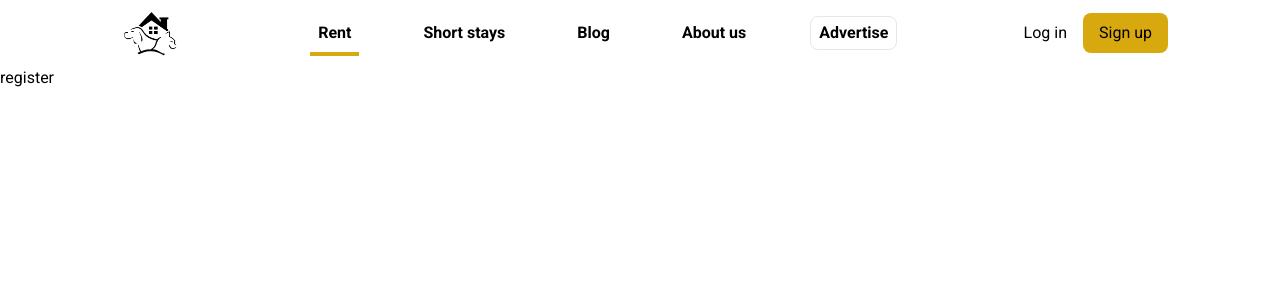
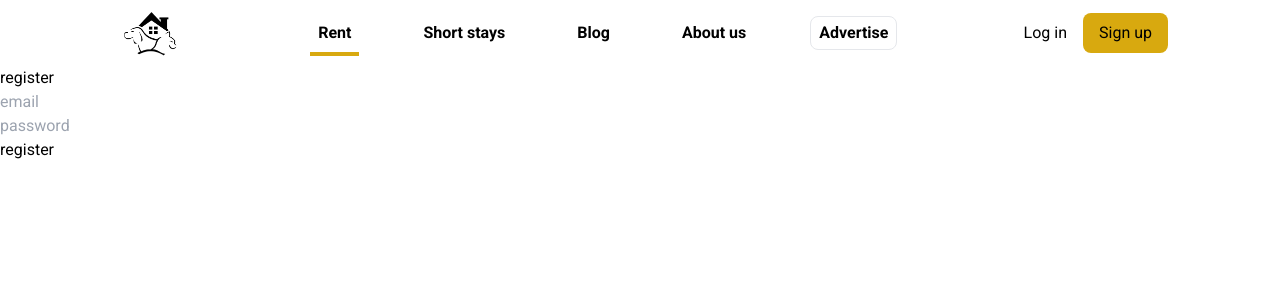
Before and after one commit to emmanueluwa/stays, a Next.js app: page /register in a window 1280 px wide. Shown: the top 300 px of the page. Built offline with nearby package versions, Linux system fonts and the light colour scheme.

Commit message:
adding the ability to register a user

```diff
--- a/package.json
+++ b/package.json
@@ -33,6 +33,7 @@
     "autoprefixer": "^10.4.13",
     "graphql-request": "^5.1.0",
     "postcss": "^8.4.21",
+    "postcss-preset-env": "^8.0.1",
     "tailwindcss": "^3.2.4"
   }
 }
--- a/pages/index.tsx
+++ b/pages/index.tsx
@@ -6,17 +6,22 @@ import styles from "../styles/Home.module.css";
 import NewListings from "../components/newListings";
 import Footer from "../components/footer";
 import {ApolloClient, ApolloProvider, InMemoryCache, useQuery, gql} from "@apollo/client"
-import { useObotaQuery } from "../src/generated/graphql";
+import { useObotaQuery, User, useUsersQuery } from "../src/generated/graphql";
 
 const inter = Inter({ subsets: ["latin"] });
 
 
 
 export default function Home() {
+  const {data, } = useUsersQuery({fetchPolicy: 'network-only'});
+
+  // const userData = {
+  //   user: data.users
+  // }
 
   return (
 
-    <Navbar >
+    <Navbar>
       <div className="">
 
         {/* Hero */}
@@ -28,6 +33,21 @@ export default function Home() {
         {/* take action */}
         {/* blogs */}
         <div>Greetings</div>
+        {
+          (!data) ? (
+            <div>loading...</div>
+          ) :
+           <ul>
+          {data.users.map((x, id) => (
+            <li key={id}>
+              {x.id}, {x.email}
+            </li>
+          ))}
+        </ul>
+        }
+
+
+
 
         {/* footer */}
         <Footer />
--- a/pages/register.tsx
+++ b/pages/register.tsx
@@ -1,13 +1,58 @@
+import { useRouter } from "next/router";
+import { useState } from "react";
 import Navbar from "../components/navbar";
+import { useRegisterMutation } from "../src/generated/graphql";
 
 interface Props {
 
 }
 
 export default function Register() {
+
+  const router = useRouter();
+
+  const [email, setEmail] = useState('');
+  const [password, setPassword] = useState('');
+  const [register] = useRegisterMutation();
+
+
     return(
       <Navbar>
         <div>register</div>
+        <form onSubmit={async e => {
+          e.preventDefault()
+          console.log('form submitted');
+          const response = await register({
+            variables: {
+              email,
+              password
+            }
+          });
+
+          console.log(response);
+          router.push("/");
+        }}>
+          <div>
+            <input
+              value={email}
+              placeholder="email"
+              onChange={e => {
+                setEmail(e.target.value);
+              }}
+            />
+          </div>
+          <div>
+            <input
+              type="password"
+              value={password}
+              placeholder="password"
+              onChange={e => {
+                setPassword(e.target.value);
+              }}
+            />
+          </div>
+          <button type="submit">register</button>
+        </form>
       </Navbar>
     )
 }
--- a/src/generated/graphql.ts
+++ b/src/generated/graphql.ts
@@ -62,6 +62,19 @@ export type ObotaQueryVariables = Exact<{ [key: string]: never; }>;
 
 export type ObotaQuery = { __typename?: 'Query', obota: string };
 
+export type RegisterMutationVariables = Exact<{
+  email: Scalars['String'];
+  password: Scalars['String'];
+}>;
+
+
+export type RegisterMutation = { __typename?: 'Mutation', register: boolean };
+
+export type UsersQueryVariables = Exact<{ [key: string]: never; }>;
+
+
+export type UsersQuery = { __typename?: 'Query', users: Array<{ __typename?: 'User', id: number, email: string }> };
+
 
 export const ObotaDocument = gql`
     query Obota {
@@ -95,3 +108,70 @@ export function useObotaLazyQuery(baseOptions?: Apollo.LazyQueryHookOptions<Obot
 export type ObotaQueryHookResult = ReturnType<typeof useObotaQuery>;
 export type ObotaLazyQueryHookResult = ReturnType<typeof useObotaLazyQuery>;
 export type ObotaQueryResult = Apollo.QueryResult<ObotaQuery, ObotaQueryVariables>;
+export const RegisterDocument = gql`
+    mutation Register($email: String!, $password: String!) {
+  register(email: $email, password: $password)
+}
+    `;
+export type RegisterMutationFn = Apollo.MutationFunction<RegisterMutation, RegisterMutationVariables>;
+
+/**
+ * __useRegisterMutation__
+ *
+ * To run a mutation, you first call `useRegisterMutation` within a React component and pass it any options that fit your needs.
+ * When your component renders, `useRegisterMutation` returns a tuple that includes:
+ * - A mutate function that you can call at any time to execute the mutation
+ * - An object with fields that represent the current status of the mutation's execution
+ *
+ * @param baseOptions options that will be passed into the mutation, supported options are listed on: https://www.apollographql.com/docs/react/api/react-hooks/#options-2;
+ *
+ * @example
+ * const [registerMutation, { data, loading, error }] = useRegisterMutation({
+ *   variables: {
+ *      email: // value for 'email'
+ *      password: // value for 'password'
+ *   },
+ * });
+ */
+export function useRegisterMutation(baseOptions?: Apollo.MutationHookOptions<RegisterMutation, RegisterMutationVariables>) {
+        const options = {...defaultOptions, ...baseOptions}
+        return Apollo.useMutation<RegisterMutation, RegisterMutationVariables>(RegisterDocument, options);
+      }
+export type RegisterMutationHookResult = ReturnType<typeof useRegisterMutation>;
+export type RegisterMutationResult = Apollo.MutationResult<RegisterMutation>;
+export type RegisterMutationOptions = Apollo.BaseMutationOptions<RegisterMutation, RegisterMutationVariables>;
+export const UsersDocument = gql`
+    query Users {
+  users {
+    id
+    email
+  }
+}
+    `;
+
+/**
+ * __useUsersQuery__
+ *
+ * To run a query within a React component, call `useUsersQuery` and pass it any options that fit your needs.
+ * When your component renders, `useUsersQuery` returns an object from Apollo Client that contains loading, error, and data properties
+ * you can use to render your UI.
+ *
+ * @param baseOptions options that will be passed into the query, supported options are listed on: https://www.apollographql.com/docs/react/api/react-hooks/#options;
+ *
+ * @example
+ * const { data, loading, error } = useUsersQuery({
+ *   variables: {
+ *   },
+ * });
+ */
+export function useUsersQuery(baseOptions?: Apollo.QueryHookOptions<UsersQuery, UsersQueryVariables>) {
+        const options = {...defaultOptions, ...baseOptions}
+        return Apollo.useQuery<UsersQuery, UsersQueryVariables>(UsersDocument, options);
+      }
+export function useUsersLazyQuery(baseOptions?: Apollo.LazyQueryHookOptions<UsersQuery, UsersQueryVariables>) {
+          const options = {...defaultOptions, ...baseOptions}
+          return Apollo.useLazyQuery<UsersQuery, UsersQueryVariables>(UsersDocument, options);
+        }
+export type UsersQueryHookResult = ReturnType<typeof useUsersQuery>;
+export type UsersLazyQueryHookResult = ReturnType<typeof useUsersLazyQuery>;
+export type UsersQueryResult = Apollo.QueryResult<UsersQuery, UsersQueryVariables>;
--- /dev/null
+++ b/src/graphql/register.graphql
@@ -0,0 +1,3 @@
+mutation Register($email: String!, $password: String!) {
+  register(email: $email, password: $password)
+}
--- /dev/null
+++ b/src/graphql/users.graphql
@@ -0,0 +1,6 @@
+query Users {
+  users {
+    id
+    email
+  }
+}
```
Also changed, not shown: 1 other file (tests, documents, lock files or other folders).
